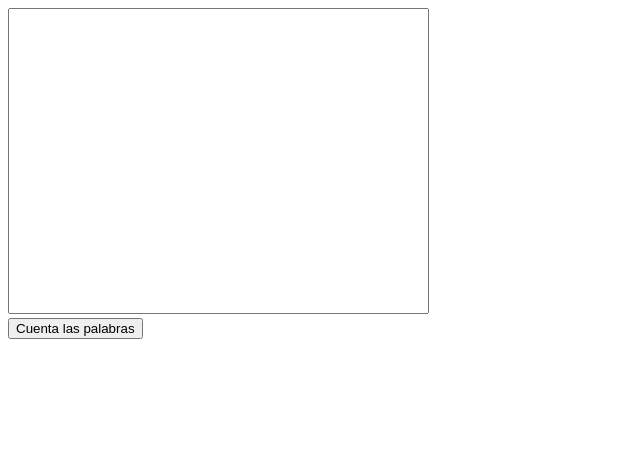
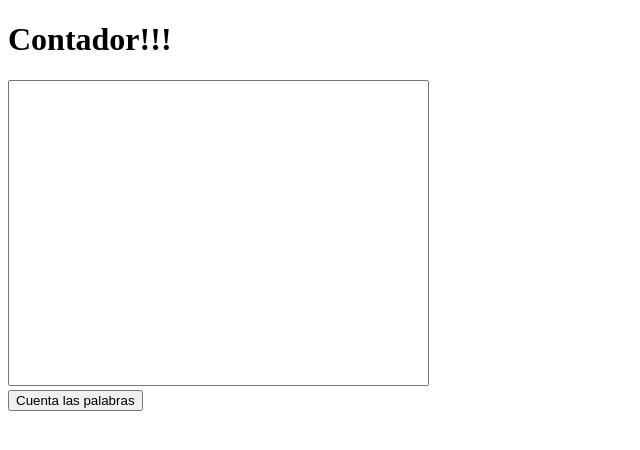
Before and after one commit to holakadocode/contador-de-palabras, a plain HTML site: page index.html in a window 1280 px wide. Shown: the whole page, without its empty margins (0-640 px from the left). Drawn offline with Linux system fonts and the light colour scheme.

Commit message:
Título añadido

```diff
--- a/index.html
+++ b/index.html
@@ -7,6 +7,7 @@
 		<title>Contador de palabras</title>
 	</head>
 	<body>
+	<h1>Contador!!!</h1>
         <textarea id="text" cols="50" rows="20" style="resize: none;"></textarea> <br />
 		<button onClick="countWords()">Cuenta las palabras</button>
 		<h1 id="resultado"></h1>
```
